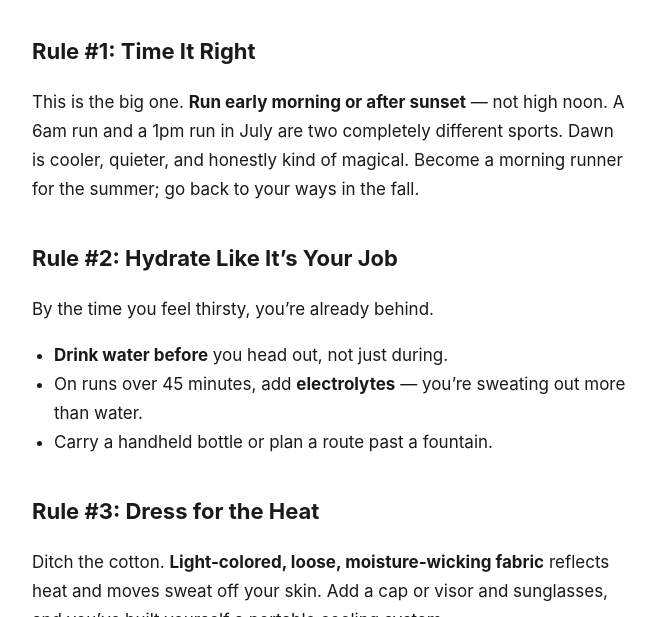
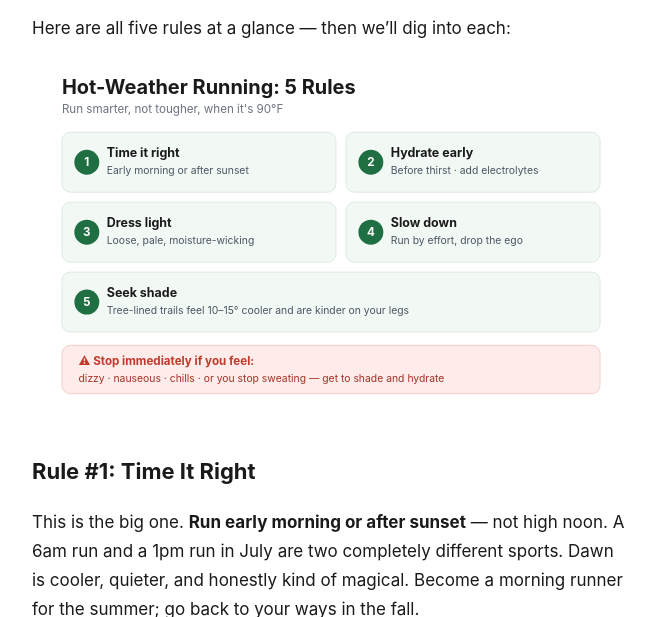
Before and after one commit to womenflow/miles, an Astro site in the folder site/: page /posts/running-in-hot-weather-guide in a window 1280 px wide. Shown: the part 819-1436 px from the top of the page, without its empty margins (309-965 px from the left). Built offline with nearby package versions, Linux system fonts and the light colour scheme; Astro itself is replaced by a stand-in of ours.

Commit message:
Prepare tomorrow's post (draft) + images

```diff
--- a/site/src/content/blog/running-in-hot-weather-guide.md
+++ b/site/src/content/blog/running-in-hot-weather-guide.md
@@ -12,6 +12,10 @@ You laced up, stepped outside, and the heat hit you like a wall. Three minutes i
 The secret isn't toughing it out. It's running *smarter*. Here's how to keep logging miles when the thermometer is being dramatic.
 
 ![Woman running on a hot summer day](/images/miles-s1.png)
+
+Here are all five rules at a glance — then we'll dig into each:
+
+![Five rules for hot-weather running](/images/miles-diagram.svg)
 
 ## Rule #1: Time It Right
 This is the big one. **Run early morning or after sunset** — not high noon. A 6am run and a 1pm run in July are two completely different sports. Dawn is cooler, quieter, and honestly kind of magical. Become a morning runner for the summer; go back to your ways in the fall.
```
Also changed, not shown: site/public/images/miles-diagram.svg (added), 2 other files.
